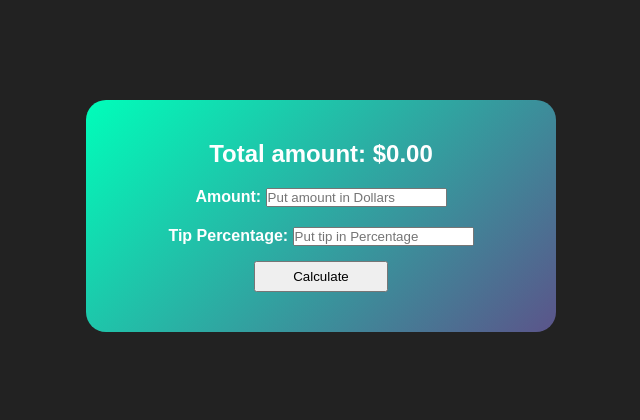
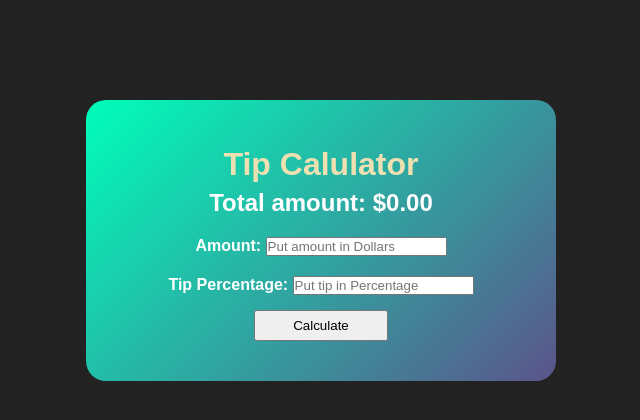
Before and after one commit to ThomasLam2142/Tip-Calculator, a plain HTML site: page index.html in a window 1280 px wide. Shown: the whole page, without its empty margins (319-959 px from the left). Drawn offline with Linux system fonts and the light colour scheme.

Commit message:
added heading

```diff
--- a/index.html
+++ b/index.html
@@ -9,6 +9,12 @@
 </head>
 <body>
     <div class="card">
+        <div>
+            <h1 class="mainHeader">
+                Tip Calulator
+            </h1>
+        </div>
+
 
         <div>
             <h2>
--- a/styles.css
+++ b/styles.css
@@ -31,3 +31,8 @@ button{
     padding: 6px;
     margin-top: 15px;
 }
+
+.mainHeader{
+    padding: 6px;
+    color: rgb(238, 224, 176);
+}
```
